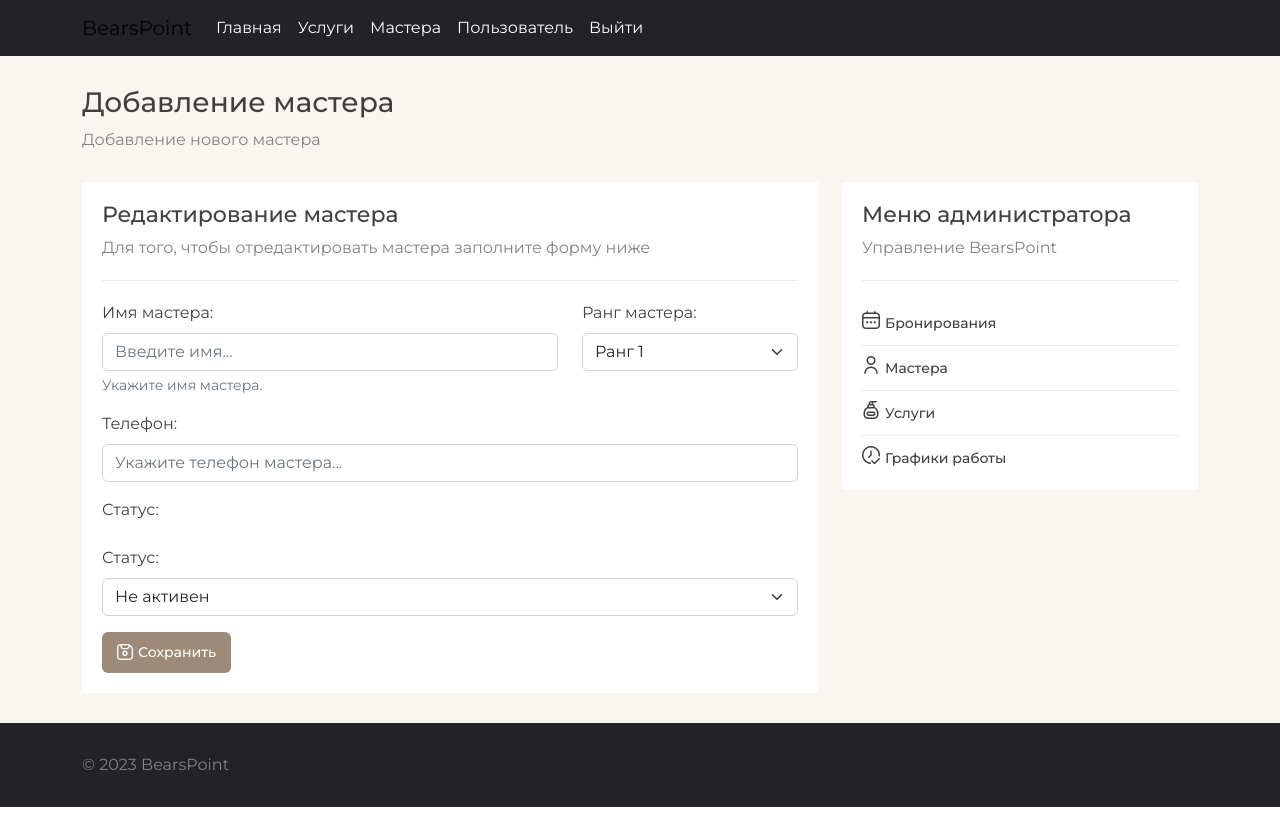
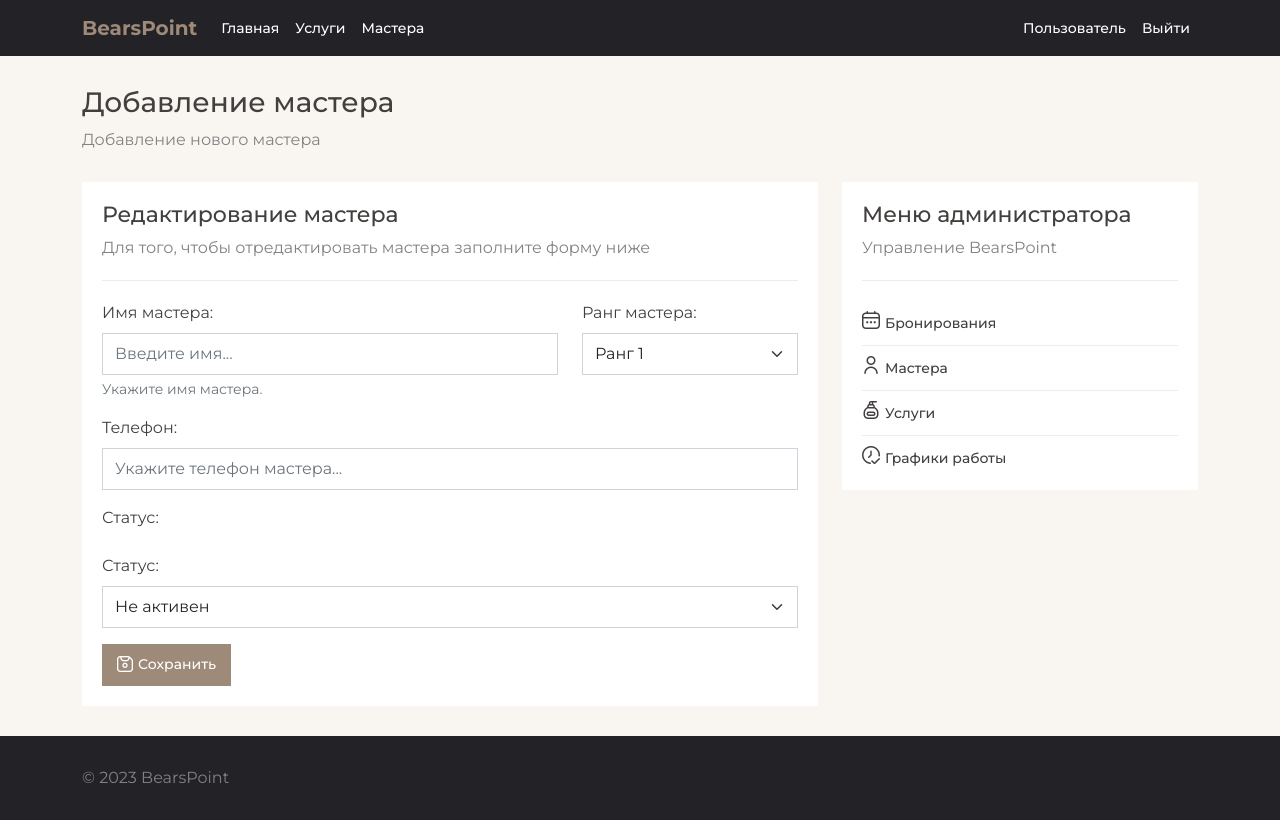
Before and after one commit to ElveeBolt/bearspoint, a Django app: page /user/manager/masters/add in a window 1280 px wide. Run offline with Django 4.2, Linux system fonts and the light colour scheme; the visitor is signed in with stand-in values (Sample User, id 1); data that the repository does not hold is empty; some libraries are stand-ins or nearby versions.

Commit message:
Fix some styles

```diff
--- a/static/css/main.css
+++ b/static/css/main.css
@@ -21,11 +21,18 @@
     color: var(--text-muted)!important;
 }
 
+.text-bold{
+    font-weight: 500;
+}
+
+
 .btn {
     border: none;
     font-size: 14px;
     font-weight: 500;
     padding: 10px 15px;
+    border-radius: 0;
+    height:42px;
     background: var(--submain-color);
     color: var(--main-color);
     text-decoration:none!important;
@@ -63,6 +70,7 @@
 .btn-sm {
     font-size: 13px;
     padding: 5px 15px;
+    height: auto;
 }
 
 .btn-sm.btn-with-icon .fi {
@@ -77,13 +85,34 @@
     margin: 0;
 }
 
+.form-select,
+.form-control{
+    border-radius: 0;
+    height: 42px;
+}
+
 .navbar{
     background: var(--navbar-bg);
     margin-bottom: 30px;
 }
 
+.navbar-brand {
+    color: var(--main-color);
+    font-weight: bold;
+}
+
 .nav-link {
     color: #fff;
+    font-size: 14px;
+    font-weight: 500;
+}
+
+.nav-link:hover{
+    color: var(--main-color);
+}
+
+h2{
+    font-size:22px
 }
 
 .card{
@@ -146,6 +175,10 @@
     background: var(--main-bg);
     border-radius: 50%;
     padding:5px;
+}
+
+.card-service .text{
+    font-size: 14px;
 }
 
 .list-menu li {
--- a/templates/include/navbar.html
+++ b/templates/include/navbar.html
@@ -11,6 +11,8 @@
                 <li class="nav-item"><a class="nav-link" href="{% url 'index' %}">Главная</a></li>
                 <li class="nav-item"><a class="nav-link" href="{% url 'services' %}">Услуги</a></li>
                 <li class="nav-item"><a class="nav-link" href="{% url 'masters' %}">Мастера</a></li>
+            </ul>
+            <ul class="navbar-nav">
                 {% if user.is_authenticated %}
                 <li class="nav-item"><a class="nav-link" href="{% url 'user' %}">Пользователь</a></li>
                 <li class="nav-item"><a class="nav-link" href="{% url 'logout' %}">Выйти</a></li>
--- a/templates/master/master.html
+++ b/templates/master/master.html
@@ -58,7 +58,7 @@
                                     </div>
                                     <div class="col-4">
                                         <div class="d-grid">
-                                            <button type="submit" class="btn btn-primary btn-with-icon"><i class="fi fi-rr-disk"></i>Бронировать</button>
+                                            <button type="submit" class="btn btn-primary btn-with-icon"><i class="fi fi-rr-check"></i>Бронировать</button>
                                         </div>
                                     </div>
                                 </div>
--- a/templates/service/service.html
+++ b/templates/service/service.html
@@ -15,7 +15,7 @@
                     <div class="subtitle text-muted">Детальное описание услуги</div>
                 </div>
                 <div class="mb-3">{{ service.description }}</div>
-                <div class="text-muted d-flex">
+                <div class="text-muted text-bold d-flex">
                     <div class="time"><i class="fi fi-rr-time-oclock me-1"></i>{{ service.time }} мин.</div>
                     <div class="price ms-3"><i class="fi fi-rr-coins me-1"></i>{{ service.price }} грн.</div>
                  </div>
@@ -63,7 +63,6 @@
                                 </div>
                             </form>
                         {% endfor %}
-
                 {% endfor %}
             </div>
         </div>
--- a/templates/service/service_list.html
+++ b/templates/service/service_list.html
@@ -11,9 +11,9 @@
         <div class="col-6">
             <div class="card card-service mb-4 d-flex">
                 <h2 class="mb-3">{{ service.title }}</h2>
-                <div class="text mb-3">{{ service.description | truncatewords:20 }}</div>
+                <div class="text text-muted mb-3">{{ service.description | truncatewords:16 }}</div>
                 <div class="d-flex justify-content-between align-items-center">
-                     <div class="text-muted d-flex">
+                     <div class="text-muted text-bold d-flex">
                         <div class="time"><i class="fi fi-rr-time-oclock me-1"></i>{{ service.time }} мин.</div>
                         <div class="price ms-3"><i class="fi fi-rr-coins me-1"></i>{{ service.price }} грн.</div>
                      </div>
```
